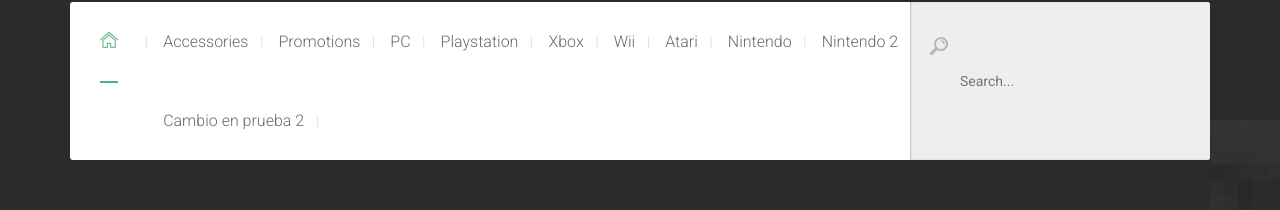
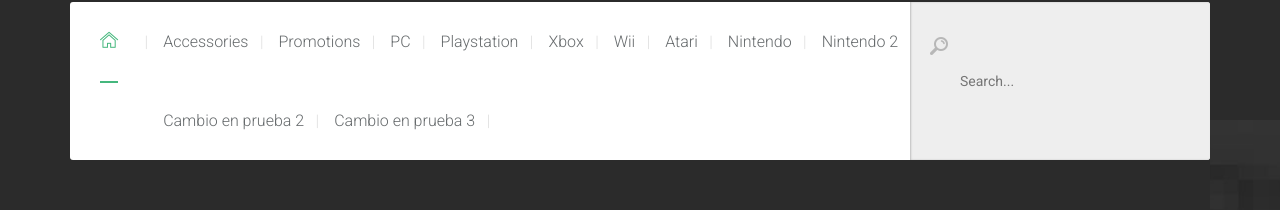
Before and after one commit to JCarlosRG/Prueba, a plain HTML site: page index.html in a window 1280 px wide. Shown: the part 163-373 px from the top of the page. Drawn offline with Linux system fonts and the light colour scheme.

Commit message:
Otro cambio en prueba

```diff
--- a/index.html
+++ b/index.html
@@ -57,6 +57,7 @@
 							<li class="menu-item"><a href="products.html">Nintendo 3</a></li>
 							<li class="menu-item"><a href="products.html">Cambio en prueba</a></li>
 							<li class="menu-item"><a href="products.html">Cambio en prueba 2</a></li>
+							<li class="menu-item"><a href="products.html">Cambio en prueba 3</a></li>
 						</ul> <!-- .menu -->
 						<div class="search-form">
 							<label><img src="images/icon-search.png"></label>
```
